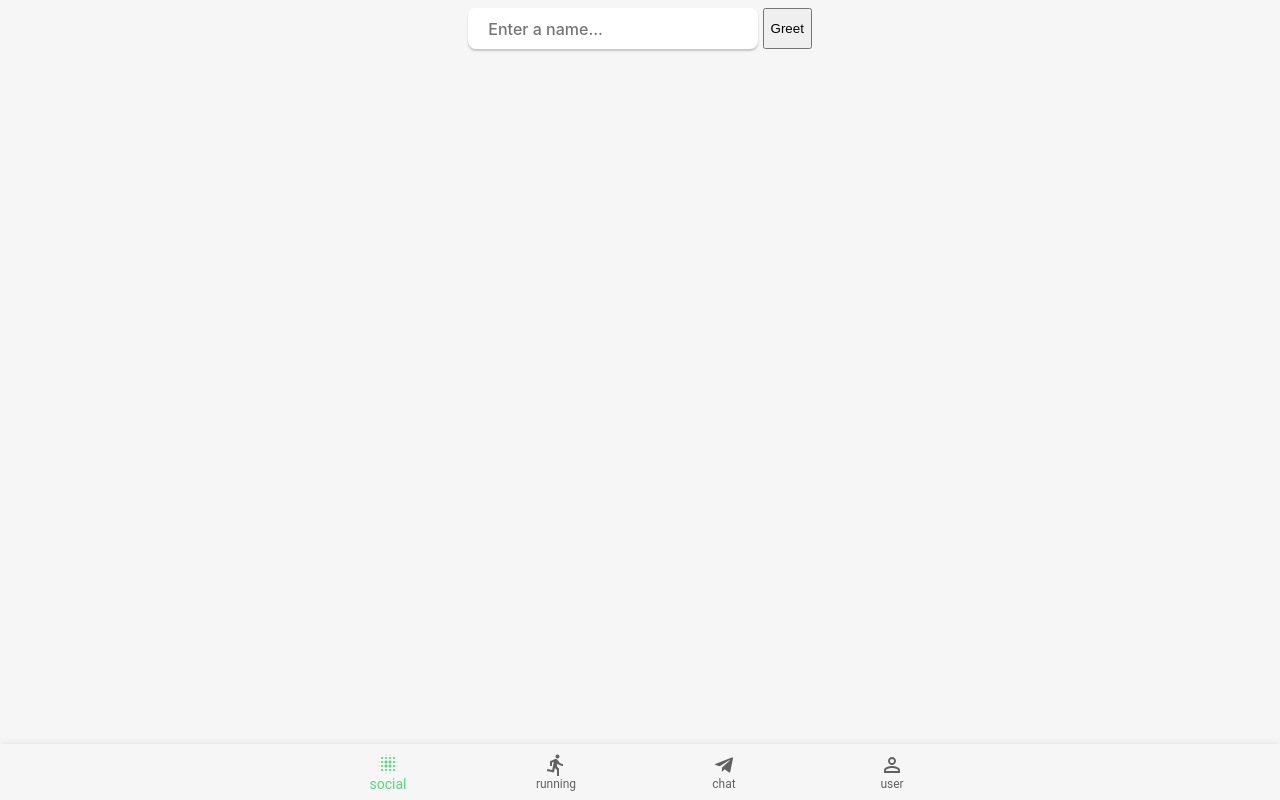
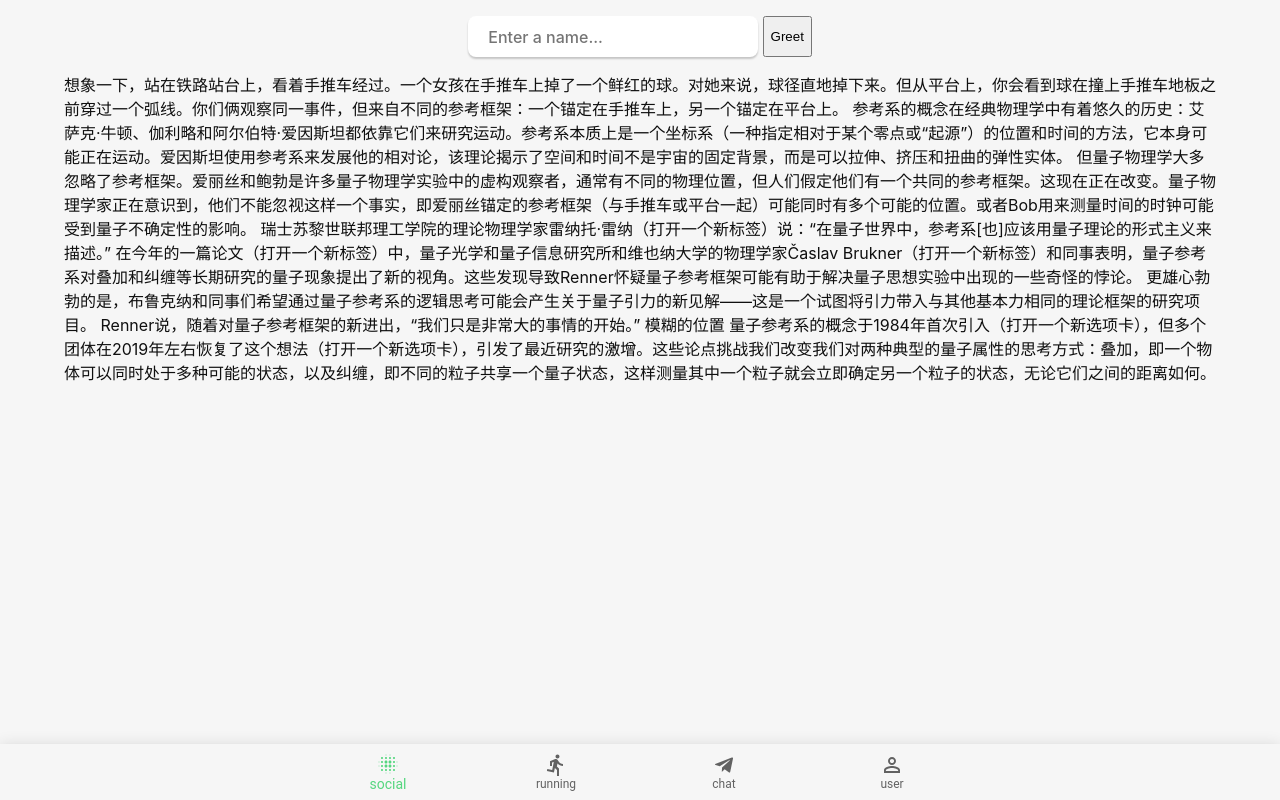
Before and after one commit to dliangx/srun, a React (Vite) app: page / in a window 1280 px wide. Built offline with nearby package versions, Linux system fonts and the light colour scheme.

Commit message:
fix scrolling

```diff
--- a/src/App.css
+++ b/src/App.css
@@ -10,7 +10,7 @@
   font-size: 16px;
   line-height: 24px;
   font-weight: 400;
-
+  margin-bottom: 56px;
   color: #0f0f0f;
   background-color: #f6f6f6;
 
@@ -22,12 +22,17 @@
 }
 
 .container {
-  margin: 0;
-  padding-top: 10vh;
-  display: flex;
-  flex-direction: column;
-  justify-content: center;
-  text-align: center;
+  /* 绝对定位，进行内部滚动 */
+  position: absolute;
+  top: 0;
+  bottom: 2rem;
+  right: 0;
+  left: 0;
+  padding: 1rem;
+  /* 使之可以滚动 */
+  overflow-y: scroll;
+  /* 增加该属性，可以增加弹性 */
+  -webkit-overflow-scrolling: touch;
 }
 
 .logo {
@@ -73,7 +78,6 @@ input {
   box-shadow: 0 2px 2px rgba(0, 0, 0, 0.2);
 }
 
-
 input {
   outline: none;
 }
@@ -85,7 +89,7 @@ input {
 @media (prefers-color-scheme: dark) {
   :root {
     color: #f6f6f6;
-    background-color: #323232;
+    background-color: #222222;
   }
 
   a:hover {
@@ -96,5 +100,4 @@ input {
     color: #ffffff;
     background-color: #0f0f0f;
   }
-
 }
--- a/src/App.tsx
+++ b/src/App.tsx
@@ -2,7 +2,7 @@ import { useState } from 'react';
 import { invoke } from '@tauri-apps/api/core';
 import Nav from './component/Nav';
 import { useSystemTheme } from './hooks/useSystemTheme';
-import { ThemeProvider } from '@mui/material';
+import { Container, ThemeProvider } from '@mui/material';
 import { darkTheme, lightTheme } from './theme';
 import './App.css';
 
@@ -18,7 +18,7 @@ function App() {
 
   return (
     <ThemeProvider theme={prefersDarkMode ? darkTheme : lightTheme}>
-      <div >
+      <Container className="container">
         <form
           className="row"
           onSubmit={(e) => {
@@ -34,8 +34,21 @@ function App() {
           <button>Greet</button>
         </form>
         <p>{greetMsg}</p>
-        <Nav />
-      </div>
+
+        <p>
+          想象一下，站在铁路站台上，看着手推车经过。一个女孩在手推车上掉了一个鲜红的球。对她来说，球径直地掉下来。但从平台上，你会看到球在撞上手推车地板之前穿过一个弧线。你们俩观察同一事件，但来自不同的参考框架：一个锚定在手推车上，另一个锚定在平台上。
+          参考系的概念在经典物理学中有着悠久的历史：艾萨克·牛顿、伽利略和阿尔伯特·爱因斯坦都依靠它们来研究运动。参考系本质上是一个坐标系（一种指定相对于某个零点或“起源”）的位置和时间的方法，它本身可能正在运动。爱因斯坦使用参考系来发展他的相对论，该理论揭示了空间和时间不是宇宙的固定背景，而是可以拉伸、挤压和扭曲的弹性实体。
+          但量子物理学大多忽略了参考框架。爱丽丝和鲍勃是许多量子物理学实验中的虚构观察者，通常有不同的物理位置，但人们假定他们有一个共同的参考框架。这现在正在改变。量子物理学家正在意识到，他们不能忽视这样一个事实，即爱丽丝锚定的参考框架（与手推车或平台一起）可能同时有多个可能的位置。或者Bob用来测量时间的时钟可能受到量子不确定性的影响。
+          瑞士苏黎世联邦理工学院的理论物理学家雷纳托·雷纳（打开一个新标签）说：“在量子世界中，参考系[也]应该用量子理论的形式主义来描述。”
+          在今年的一篇论文（打开一个新标签）中，量子光学和量子信息研究所和维也纳大学的物理学家Časlav
+          Brukner（打开一个新标签）和同事表明，量子参考系对叠加和纠缠等长期研究的量子现象提出了新的视角。这些发现导致Renner怀疑量子参考框架可能有助于解决量子思想实验中出现的一些奇怪的悖论。
+          更雄心勃勃的是，布鲁克纳和同事们希望通过量子参考系的逻辑思考可能会产生关于量子引力的新见解——这是一个试图将引力带入与其他基本力相同的理论框架的研究项目。
+          Renner说，随着对量子参考框架的新进出，“我们只是非常大的事情的开始。”
+          模糊的位置
+          量子参考系的概念于1984年首次引入（打开一个新选项卡），但多个团体在2019年左右恢复了这个想法（打开一个新选项卡），引发了最近研究的激增。这些论点挑战我们改变我们对两种典型的量子属性的思考方式：叠加，即一个物体可以同时处于多种可能的状态，以及纠缠，即不同的粒子共享一个量子状态，这样测量其中一个粒子就会立即确定另一个粒子的状态，无论它们之间的距离如何。
+        </p>
+      </Container>
+      <Nav />
     </ThemeProvider>
   );
 }
--- a/src/component/Nav.tsx
+++ b/src/component/Nav.tsx
@@ -10,14 +10,22 @@ const Nav = () => {
 
   return (
     <Paper
-      sx={{ position: 'fixed', bottom: 0, left: 0, right: 0 }}
-      elevation={3}
+      sx={{
+        position: 'fixed',
+        bottom: 0,
+        left: 0,
+        right: 0,
+        height: '56px',
+        zIndex: 1000,
+      }}
+      elevation={9}
     >
       <BottomNavigation
         showLabels
         value={value}
         sx={{
-          bgcolor: (theme) => theme.palette.mode === 'dark' ? '#323232' : '#f6f6f6',
+          bgcolor: (theme) =>
+            theme.palette.mode === 'dark' ? '#222222' : '#f6f6f6',
         }}
         onChange={(_event, newValue) => {
           setValue(newValue);
```
